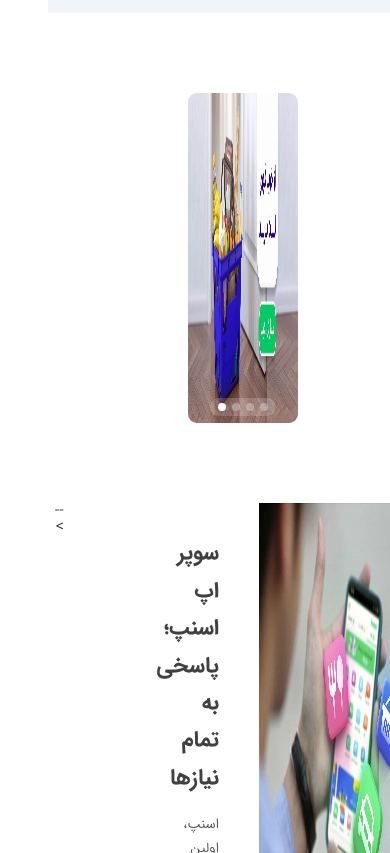
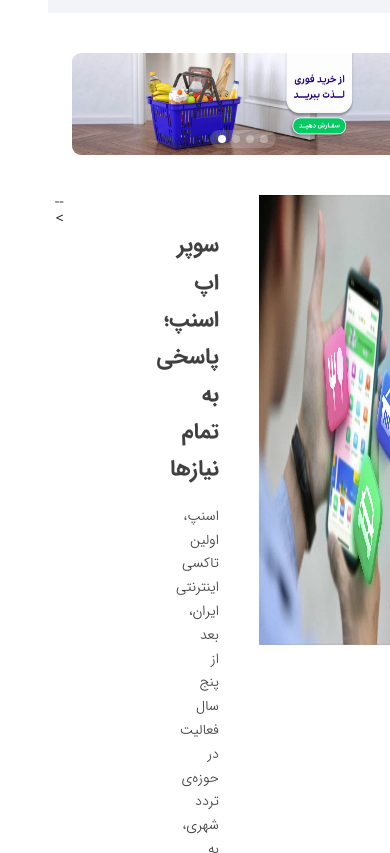
Before and after one commit to mrghkh12/Snapp-Landing-Page, a plain HTML site: page index.html in a window 390 px wide. Shown: the part 1608-2461 px from the top of the page. Drawn offline with nearby package versions, Linux system fonts and the light colour scheme.

Commit message:
feat: responsive slider section

```diff
--- a/assets/css/responsive.css
+++ b/assets/css/responsive.css
@@ -293,4 +293,14 @@
         padding: 32px 0 !important;
         line-height: 1.7 !important;
     }
+
+
+    .slider-snapp{
+        direction: ltr;
+        padding: 0 !important;
+        margin: 40px 24px !important;
+    }
+    .slide-item {
+        height: auto !important;
+    }
 }
```
